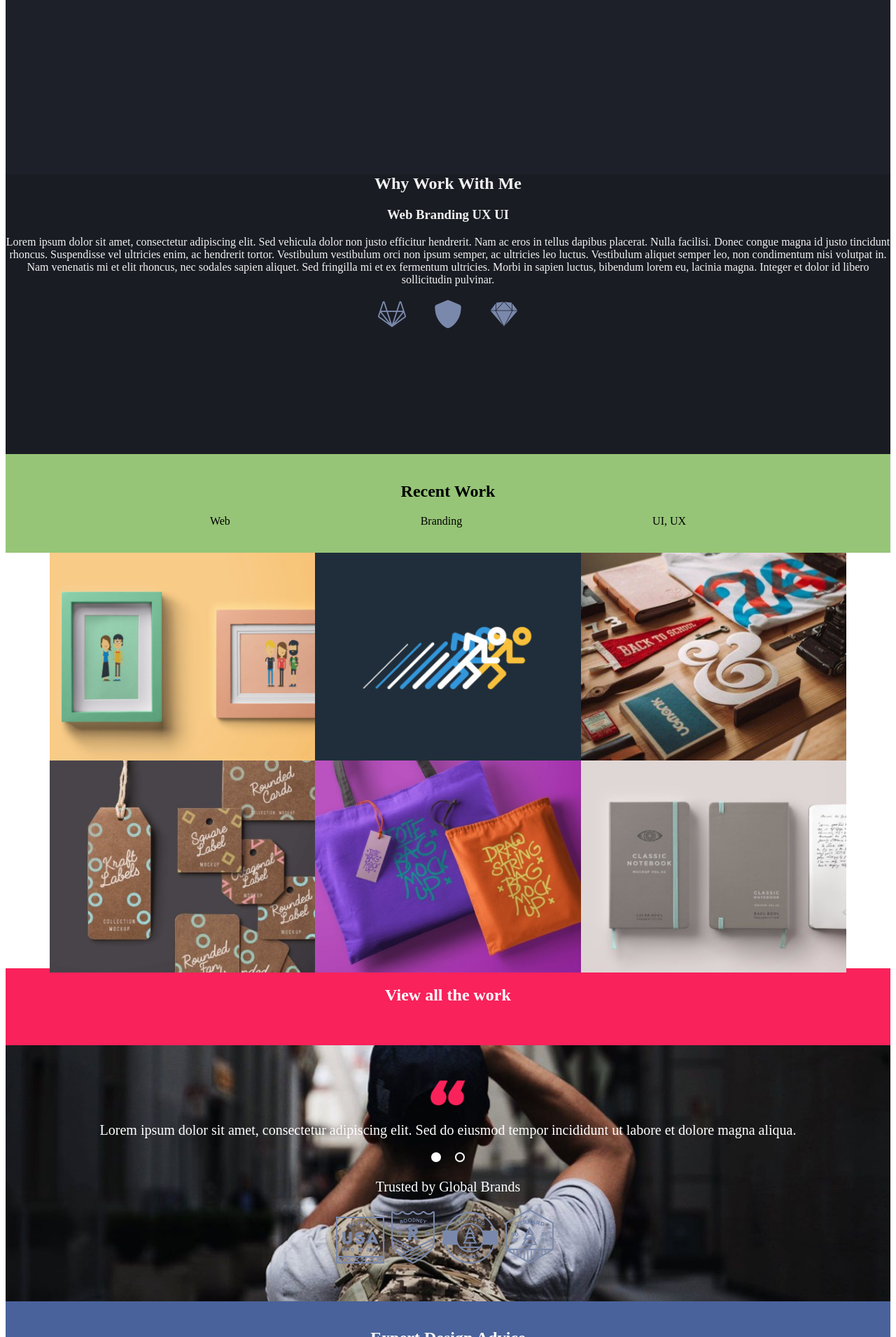
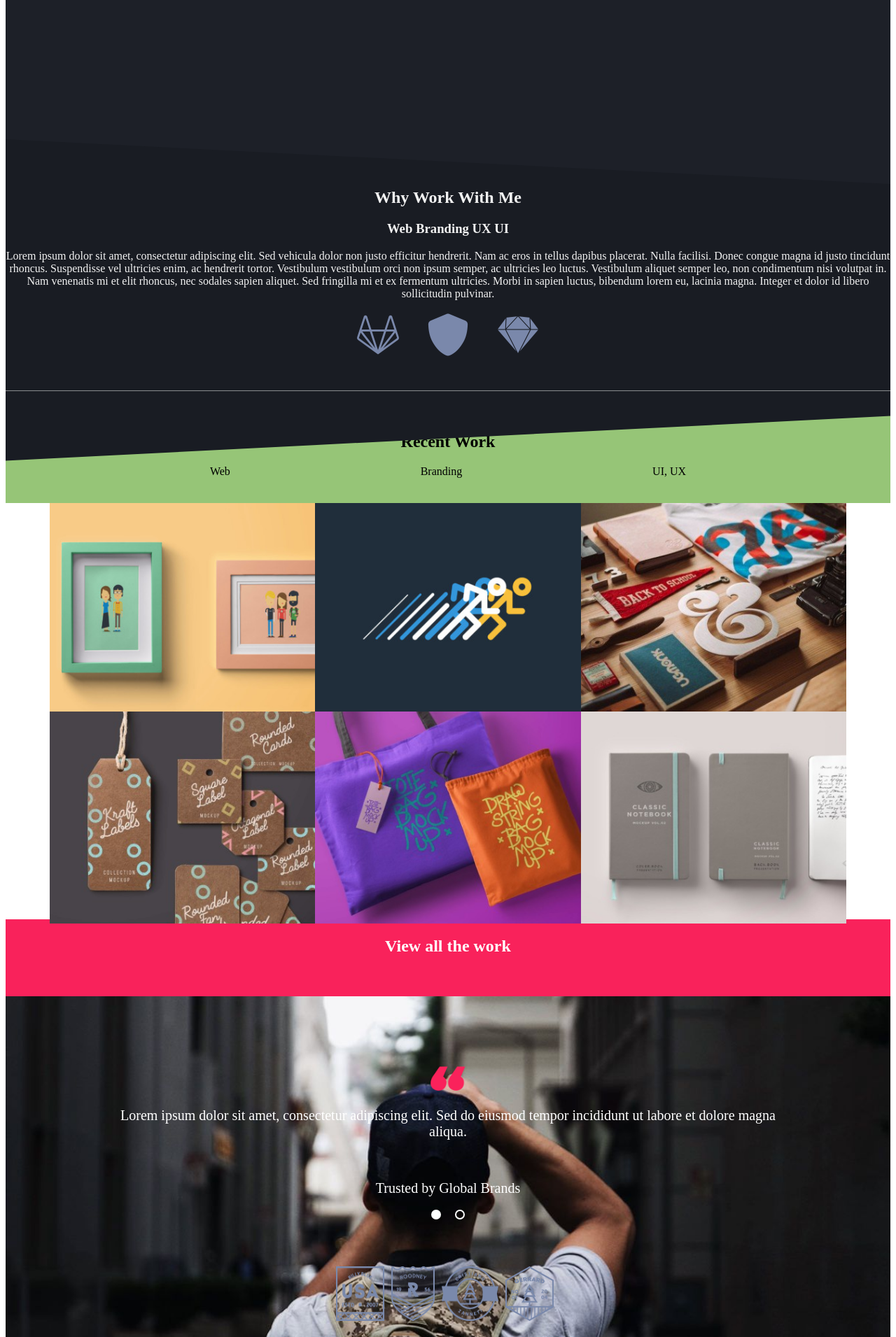
Before and after one commit to leamusa/proj-html-vuejs, a Vue app: page / in a window 1280 px wide. Shown: the part 889-2800 px from the top of the page at 70% size. Built offline with nearby package versions, Linux system fonts and the light colour scheme.

Commit message:
add clip path to some section for inclination contenitor

```diff
--- a/src/components/AppAboutMe.vue
+++ b/src/components/AppAboutMe.vue
@@ -1,9 +1,6 @@
 <template>
-  <!-- Sezione "About Us" -->
-  <section
-    class="about-section"
-    style="background-color: #1d2028; padding: 20px; text-align: center"
-  >
+  <!-- Sezione "About Me" -->
+  <section class="about-section skewed-container bottom">
     <h2>About Me</h2>
     <p>
       Lorem ipsum dolor sit amet, consectetur adipiscing elit. Sed vehicula
@@ -25,13 +22,16 @@ export default {
 };
 </script>
 
-<style>
+<style scoped>
 .about-section {
+  background-color: #1d2028;
+  padding: 20px;
+  text-align: center;
+  color: #fff;
   height: 400px;
-  /* background-color: rgb(29, 32, 40); */
-  padding: 20px;
-  /* text-align: center; */
-  max-width: 100%;
-  color: #fff;
+}
+
+.skewed-container {
+  clip-path: polygon(0 calc(100% - 5vw), 100% 100%, 100% 0, 0 0);
 }
 </style>
--- a/src/components/AppExpertDesignAdvice.vue
+++ b/src/components/AppExpertDesignAdvice.vue
@@ -1,8 +1,10 @@
 <template>
-  <div class="expert-design-advice">
-    <h2 class="title">Expert Design Advice</h2>
-    <h3 class="subtitle">Trending Design News</h3>
-    <hr class="line" />
+  <div class="skewed-container bottom">
+    <div class="expert-design-advice">
+      <h2 class="title">Expert Design Advice</h2>
+      <h3 class="subtitle">Trending Design News</h3>
+      <hr class="line" />
+    </div>
   </div>
 </template>
 
@@ -13,11 +15,16 @@ export default {
 </script>
 
 <style scoped>
+.skewed-container.bottom {
+  clip-path: polygon(0 5vw, 100% 0, 100% 100%, 0 100%);
+}
+
 .expert-design-advice {
   background-color: #49629b;
   padding: 20px;
   text-align: center;
   color: #fff;
+  margin-top: -80px;
 }
 
 .title {
--- a/src/components/AppQuotationMarks.vue
+++ b/src/components/AppQuotationMarks.vue
@@ -1,6 +1,6 @@
 <template>
   <div
-    class="quotation-marks-container"
+    class="quotation-marks-container skewed-container"
     :style="{ backgroundImage: `url(${backgroundImage})` }"
   >
     <div class="quotation-mark">
@@ -61,13 +61,16 @@ export default {
 
 <style scoped>
 .quotation-marks-container {
-  background: url(/blog3-featured.jpg) center/cover;
   text-align: center;
-  padding: 50px;
+  padding: 100px;
+  position: relative;
+  background-size: cover;
+  background-position: center;
+  height: 500px;
 }
 
 .quotation-mark img {
-  width: 50px; /* Set the width of the quotation mark image */
+  width: 50px;
 }
 
 .quotation,
@@ -89,6 +92,7 @@ export default {
   border-radius: 50%;
   margin: 0 10px;
   border: 2px solid #fff; /* Empty circle */
+  margin-bottom: -80px;
 }
 
 .circle.filled {
@@ -99,4 +103,24 @@ export default {
   margin-top: 20px;
   font-size: 20px;
 }
+
+.vector-object {
+  display: flex;
+  justify-content: center;
+}
+
+.skewed-container {
+  clip-path: polygon(
+    0 0,
+    100% 0,
+    100% calc(100% - 5vw),
+    0 100%
+  ); /* clip-path inclination down */
+}
+.vector-object {
+  display: flex;
+  justify-content: center;
+
+  margin-top: 100px;
+}
 </style>
--- a/src/components/AppWhyWorkWithMe.vue
+++ b/src/components/AppWhyWorkWithMe.vue
@@ -1,21 +1,19 @@
 <template>
   <!-- Sezione "Why Work With Me" -->
-  <section
-    class="why-work-section"
-    style="background-color: #191c23; margin-top: -50px"
-  >
+  <section class="why-work-section">
+    <div class="skewed-container top">
       <h2>Why Work With Me</h2>
       <h3>Web Branding UX UI</h3>
       <p>
         Lorem ipsum dolor sit amet, consectetur adipiscing elit. Sed vehicula
         dolor non justo efficitur hendrerit. Nam ac eros in tellus dapibus
         placerat. Nulla facilisi. Donec congue magna id justo tincidunt rhoncus.
-      Suspendisse vel ultricies enim, ac hendrerit tortor. Vestibulum vestibulum
-      orci non ipsum semper, ac ultricies leo luctus. Vestibulum aliquet semper
-      leo, non condimentum nisi volutpat in. Nam venenatis mi et elit rhoncus,
-      nec sodales sapien aliquet. Sed fringilla mi et ex fermentum ultricies.
-      Morbi in sapien luctus, bibendum lorem eu, lacinia magna. Integer et dolor
-      id libero sollicitudin pulvinar.
+        Suspendisse vel ultricies enim, ac hendrerit tortor. Vestibulum
+        vestibulum orci non ipsum semper, ac ultricies leo luctus. Vestibulum
+        aliquet semper leo, non condimentum nisi volutpat in. Nam venenatis mi
+        et elit rhoncus, nec sodales sapien aliquet. Sed fringilla mi et ex
+        fermentum ultricies. Morbi in sapien luctus, bibendum lorem eu, lacinia
+        magna. Integer et dolor id libero sollicitudin pulvinar.
       </p>
       <!-- Icone Font Awesome -->
       <div class="icon-container">
@@ -27,6 +25,8 @@
         <i class="fa-brands fa-sketch"></i>
         <!-- UX/UI Icon -->
       </div>
+    </div>
+    <div class="skewed-container bottom"></div>
   </section>
 </template>
 
@@ -39,9 +39,33 @@ export default {
 <style scoped>
 .why-work-section {
   color: #f2f2f2;
-  height: 400px;
   text-align: center;
   max-width: 100%;
+  margin-top: -80px;
+  margin-bottom: -80px;
+}
+
+.skewed-container {
+  background-color: #191c23;
+  padding: 50px 0;
+}
+
+.skewed-container.top {
+  clip-path: polygon(
+    0 0,
+    100% 5vw,
+    100% 100%,
+    0 100%
+  ); /*  clip-path =effetto inclinazione */
+}
+
+.skewed-container.bottom {
+  clip-path: polygon(
+    0 0,
+    100% 0,
+    100% calc(100% - 5vw),
+    0 100%
+  ); /* Applica il clip-path  */
 }
 
 .icon-container {
@@ -51,7 +75,7 @@ export default {
 }
 
 .icon-container i {
-  font-size: 40px;
+  font-size: 60px; /* Aumenta la dimensione delle icone */
   margin: 0 20px;
 }
 
```
Lines whose indentation alone changed are shown as unchanged.
